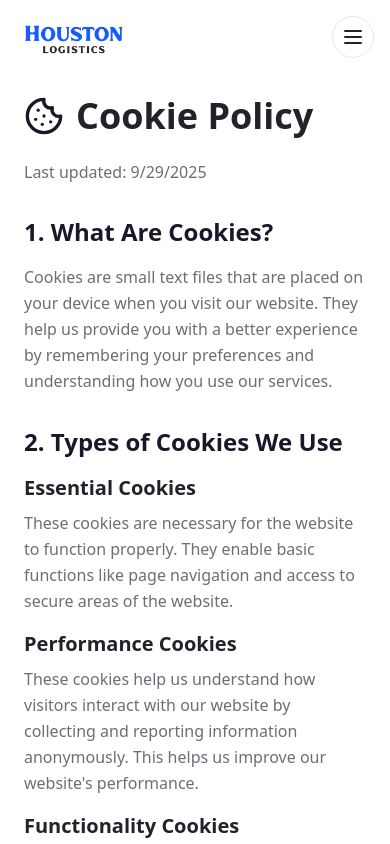
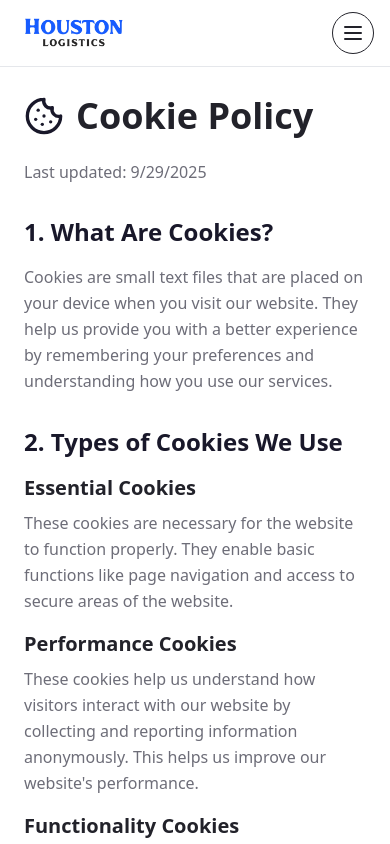
Before and after one commit to RajveerKalsi/partner-hub-design, a React (Vite) app: page /cookie-policy in a window 390 px wide. Shown: the top 844 px of the page. Built offline with nearby package versions, Linux system fonts and the light colour scheme; the HTML template or start-up script is replaced by a standard one.

Commit message:
fixed nav for mobile

```diff
--- a/src/components/Navigation.tsx
+++ b/src/components/Navigation.tsx
@@ -76,26 +76,34 @@ const Navigation = () => {
       </nav>
 
       {/* ====================== Mobile Nav ====================== */}
-      {/* Mobile Logo (separate, pinned left) */}
+      <nav
+        className={`md:hidden fixed top-0 left-0 right-0 z-50 flex items-center justify-between px-4 py-3 border-b border-border backdrop-blur-md transition-all duration-300 ${
+          scrolled ? "bg-card/90" : "bg-card/60"
+        }`}
+      >
+        {/* Logo */}
         <div
-        className="fixed top-5 left-4 z-50 bg-white/90 py-1 md:hidden cursor-pointer"
+          className="flex items-center cursor-pointer"
           onClick={() => {
             const element = document.querySelector("#home");
             element?.scrollIntoView({ behavior: "smooth" });
           }}
         >
-        <img src="/h-l.png" alt="Logo" className="h-8 w-auto object-contain" />
+          <img
+            src="/h-l.png"
+            alt="Logo"
+            className="h-8 w-auto object-contain"
+          />
         </div>
 
-      {/* Mobile Hamburger (separate, pinned right with its own background) */}
+        {/* Menu Button */}
         <button
           onClick={() => setIsOpen(!isOpen)}
-        className={`md:hidden fixed top-4 right-4 z-50 p-2 rounded-full border border-border
-    ${scrolled ? "bg-card/100" : "bg-card/50"}
-    backdrop-blur-sm text-foreground hover:bg-card/90 transition-colors`}
+          className="p-2 rounded-full border border-border border-foreground text-foreground hover:bg-card/80 transition-colors"
         >
           {isOpen ? <X size={24} /> : <Menu size={24} />}
         </button>
+      </nav>
 
       {/* Mobile Menu */}
       {isOpen && (
@@ -104,7 +112,7 @@ const Navigation = () => {
             className="fixed inset-0 bg-black/50 backdrop-blur-sm"
             onClick={() => setIsOpen(false)}
           />
-          <div className="fixed top-16 right-4 w-60 bg-card rounded-2xl border border-border shadow-2xl">
+          <div className="fixed top-[64px] right-4 w-60 bg-card rounded-2xl border border-border shadow-2xl">
             <div className="p-6 space-y-4">
               {navItems.map((item) => (
                 <button
```
Lines whose indentation alone changed are shown as unchanged.
